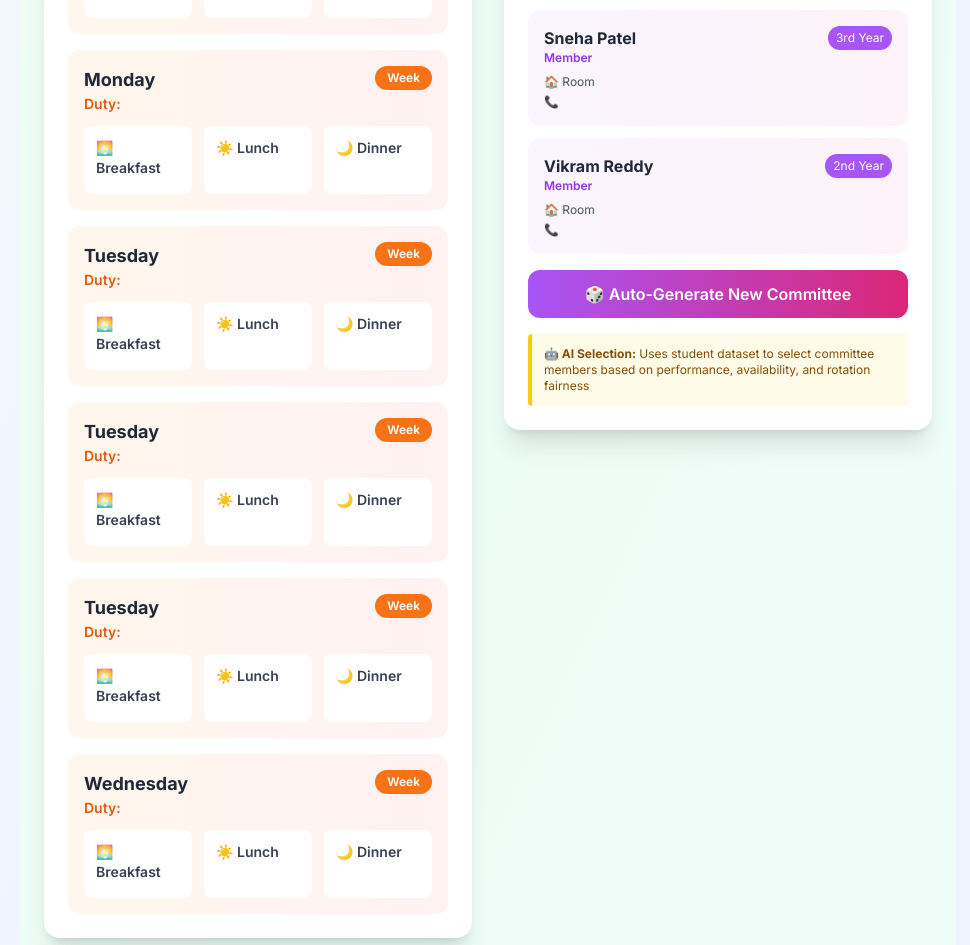
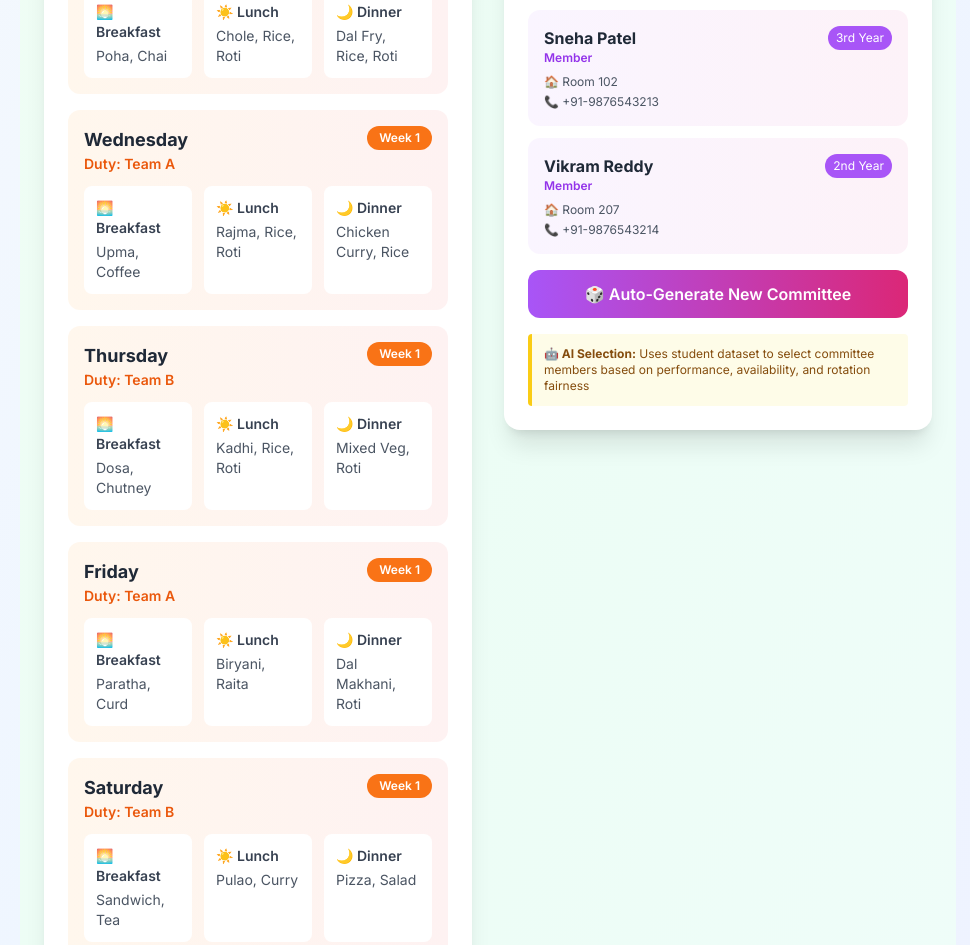
Before and after one commit to Moulendu-Chowley/HostelEase, a Next.js app: page /dashboard/mess in a window 1280 px wide. Shown: the part 867-1812 px from the top of the page, without its empty margins (292-1262 px from the left). Built offline with nearby package versions, Linux system fonts and the light colour scheme.

Commit message:
fixed error

```diff
--- a/app/dashboard/attendance/page.tsx
+++ b/app/dashboard/attendance/page.tsx
@@ -1,13 +1,13 @@
 "use client";
+import {
+  AttendanceLogTable,
+  CameraFeed,
+  PageContainer,
+  StatCard,
+} from "@/components";
 import { motion } from "framer-motion";
+import { Calendar, Clock, UserCheck, UserX } from "lucide-react";
 import { useState } from "react";
-import { UserCheck, UserX, Calendar, Clock } from "lucide-react";
-import {
-  StatCard,
-  CameraFeed,
-  AttendanceLogTable,
-  PageContainer
-} from "@/components";
 
 export default function AttendancePage() {
   const [selectedDate, setSelectedDate] = useState(
@@ -172,7 +172,7 @@ export default function AttendancePage() {
           >
             <AttendanceLogTable
               data={filteredData}
-              filter={selectedFilter}
+              selectedFilter={selectedFilter}
               onFilterChange={setSelectedFilter}
             />
           </motion.div>
--- a/app/dashboard/attendance/page_new.tsx
+++ b/app/dashboard/attendance/page_new.tsx
@@ -172,7 +172,7 @@ export default function AttendancePage() {
           >
             <AttendanceLogTable
               data={filteredData}
-              filter={selectedFilter}
+              selectedFilter={selectedFilter}
               onFilterChange={setSelectedFilter}
             />
           </motion.div>
--- a/app/dashboard/mess/page.tsx
+++ b/app/dashboard/mess/page.tsx
@@ -1,14 +1,13 @@
 "use client";
+import {
+  MessCommittee,
+  MessSchedule,
+  PageContainer,
+  StatCard,
+} from "@/components";
 import { motion } from "framer-motion";
+import { Calendar, CheckCircle, Clock, Users } from "lucide-react";
 import { useState } from "react";
-import { Users, Calendar, CheckCircle, Clock } from "lucide-react";
-import {
-  StatCard,
-  MessSchedule,
-  MessCommittee,
-  Button,
-  PageContainer
-} from "@/components";
 
 export default function MessManagementPage() {
   const [currentWeek, setCurrentWeek] = useState(0);
@@ -22,21 +21,110 @@ export default function MessManagementPage() {
   };
 
   const schedule = [
-    { day: "Monday", meal: "Breakfast", menu: "Idli, Sambar, Chutney", committee: "Team A" },
-    { day: "Monday", meal: "Lunch", menu: "Rice, Dal, Sabzi, Roti", committee: "Team A" },
-    { day: "Monday", meal: "Dinner", menu: "Chapati, Paneer, Rice", committee: "Team A" },
-    { day: "Tuesday", meal: "Breakfast", menu: "Poha, Chai", committee: "Team B" },
-    { day: "Tuesday", meal: "Lunch", menu: "Chole, Rice, Roti", committee: "Team B" },
-    { day: "Tuesday", meal: "Dinner", menu: "Dal Fry, Rice, Roti", committee: "Team B" },
-    { day: "Wednesday", meal: "Breakfast", menu: "Upma, Coffee", committee: "Team A" },
+    {
+      week: 1,
+      day: "Monday",
+      breakfast: "Idli, Sambar, Chutney",
+      lunch: "Rice, Dal, Sabzi, Roti",
+      dinner: "Chapati, Paneer, Rice",
+      duty: "Team A",
+    },
+    {
+      week: 1,
+      day: "Tuesday",
+      breakfast: "Poha, Chai",
+      lunch: "Chole, Rice, Roti",
+      dinner: "Dal Fry, Rice, Roti",
+      duty: "Team B",
+    },
+    {
+      week: 1,
+      day: "Wednesday",
+      breakfast: "Upma, Coffee",
+      lunch: "Rajma, Rice, Roti",
+      dinner: "Chicken Curry, Rice",
+      duty: "Team A",
+    },
+    {
+      week: 1,
+      day: "Thursday",
+      breakfast: "Dosa, Chutney",
+      lunch: "Kadhi, Rice, Roti",
+      dinner: "Mixed Veg, Roti",
+      duty: "Team B",
+    },
+    {
+      week: 1,
+      day: "Friday",
+      breakfast: "Paratha, Curd",
+      lunch: "Biryani, Raita",
+      dinner: "Dal Makhani, Roti",
+      duty: "Team A",
+    },
+    {
+      week: 1,
+      day: "Saturday",
+      breakfast: "Sandwich, Tea",
+      lunch: "Pulao, Curry",
+      dinner: "Pizza, Salad",
+      duty: "Team B",
+    },
+    {
+      week: 1,
+      day: "Sunday",
+      breakfast: "Puri Bhaji",
+      lunch: "Special Thali",
+      dinner: "Noodles, Manchurian",
+      duty: "Team A",
+    },
   ];
 
   const members = [
-    { id: 1, name: "Rahul Sharma", role: "Head", year: "3rd Year", rollNo: "HS2021001" },
-    { id: 2, name: "Priya Singh", role: "Deputy", year: "2nd Year", rollNo: "HS2022015" },
-    { id: 3, name: "Amit Kumar", role: "Member", year: "1st Year", rollNo: "HS2023032" },
-    { id: 4, name: "Sneha Patel", role: "Member", year: "3rd Year", rollNo: "HS2021045" },
-    { id: 5, name: "Vikram Reddy", role: "Member", year: "2nd Year", rollNo: "HS2022078" },
+    {
+      id: 1,
+      name: "Rahul Sharma",
+      role: "Head",
+      year: "3rd Year",
+      rollNo: "HS2021001",
+      room: "101",
+      contact: "+91-9876543210",
+    },
+    {
+      id: 2,
+      name: "Priya Singh",
+      role: "Deputy",
+      year: "2nd Year",
+      rollNo: "HS2022015",
+      room: "203",
+      contact: "+91-9876543211",
+    },
+    {
+      id: 3,
+      name: "Amit Kumar",
+      role: "Member",
+      year: "1st Year",
+      rollNo: "HS2023032",
+      room: "305",
+      contact: "+91-9876543212",
+    },
+    {
+      id: 4,
+      name: "Sneha Patel",
+      role: "Member",
+      year: "3rd Year",
+      rollNo: "HS2021045",
+      room: "102",
+      contact: "+91-9876543213",
+    },
+    {
+      id: 5,
+      name: "Vikram Reddy",
+      role: "Member",
+      year: "2nd Year",
+      rollNo: "HS2022078",
+      room: "207",
+      contact: "+91-9876543214",
+    },
   ];
 
   const handleGenerateCommittee = () => {
@@ -128,16 +216,21 @@ export default function MessManagementPage() {
           transition={{ delay: 0.6 }}
           className="bg-white rounded-2xl shadow-lg p-8"
         >
-          <h2 className="text-2xl font-bold text-gray-800 mb-6">System Features</h2>
+          <h2 className="text-2xl font-bold text-gray-800 mb-6">
+            System Features
+          </h2>
           <div className="grid grid-cols-1 md:grid-cols-2 gap-6">
             <div className="flex gap-4">
               <div className="w-12 h-12 bg-green-100 rounded-xl flex items-center justify-center flex-shrink-0">
                 <Calendar className="text-green-600" size={24} />
               </div>
               <div>
-                <h3 className="font-semibold text-gray-800 mb-1">Weekly Rotation</h3>
+                <h3 className="font-semibold text-gray-800 mb-1">
+                  Weekly Rotation
+                </h3>
                 <p className="text-gray-600 text-sm">
-                  Automated 7-day mess duty schedule with fair distribution across all students
+                  Automated 7-day mess duty schedule with fair distribution
+                  across all students
                 </p>
               </div>
             </div>
@@ -147,9 +240,12 @@ export default function MessManagementPage() {
                 <Users className="text-blue-600" size={24} />
               </div>
               <div>
-                <h3 className="font-semibold text-gray-800 mb-1">Committee of 5</h3>
+                <h3 className="font-semibold text-gray-800 mb-1">
+                  Committee of 5
+                </h3>
                 <p className="text-gray-600 text-sm">
-                  Auto-generated committee of 5 students selected fairly across different years
+                  Auto-generated committee of 5 students selected fairly across
+                  different years
                 </p>
               </div>
             </div>
@@ -159,9 +255,12 @@ export default function MessManagementPage() {
                 <CheckCircle className="text-purple-600" size={24} />
               </div>
               <div>
-                <h3 className="font-semibold text-gray-800 mb-1">Menu Planning</h3>
+                <h3 className="font-semibold text-gray-800 mb-1">
+                  Menu Planning
+                </h3>
                 <p className="text-gray-600 text-sm">
-                  Weekly menu planning with student feedback and dietary preferences considered
+                  Weekly menu planning with student feedback and dietary
+                  preferences considered
                 </p>
               </div>
             </div>
@@ -171,9 +270,12 @@ export default function MessManagementPage() {
                 <Clock className="text-orange-600" size={24} />
               </div>
               <div>
-                <h3 className="font-semibold text-gray-800 mb-1">Quick Resolution</h3>
+                <h3 className="font-semibold text-gray-800 mb-1">
+                  Quick Resolution
+                </h3>
                 <p className="text-gray-600 text-sm">
-                  Track and resolve mess-related complaints with average 2.5h response time
+                  Track and resolve mess-related complaints with average 2.5h
+                  response time
                 </p>
               </div>
             </div>
--- a/components/features/CameraFeed.tsx
+++ b/components/features/CameraFeed.tsx
@@ -1,4 +1,4 @@
-import { FaCamera } from "react-icons/fa";
+import { Camera } from "lucide-react";
 import Card from "../ui/Card";
 
 interface CameraFeedProps {
@@ -14,7 +14,7 @@ export default function CameraFeed({ isActive, onToggle }: CameraFeedProps) {
           <div className="text-center">
             <div className="relative">
               <div className="w-48 h-48 border-4 border-green-400 rounded-full mx-auto mb-4 flex items-center justify-center animate-pulse">
-                <FaCamera className="text-6xl text-green-400" />
+                <Camera className="h-16 w-16 text-green-400" />
               </div>
               <div className="absolute top-0 left-1/2 transform -translate-x-1/2 w-56 h-56 border-4 border-blue-400 rounded-full animate-ping opacity-20"></div>
             </div>
@@ -23,7 +23,7 @@ export default function CameraFeed({ isActive, onToggle }: CameraFeedProps) {
           </div>
         ) : (
           <div className="text-center text-white">
-            <FaCamera className="text-6xl mb-4 mx-auto opacity-50" />
+            <Camera className="h-16 w-16 mb-4 mx-auto opacity-50" />
             <p className="text-lg">Camera Feed</p>
             <p className="text-sm opacity-70">Click button to start</p>
           </div>
--- a/components/features/FacialRecognition.tsx
+++ b/components/features/FacialRecognition.tsx
@@ -1,5 +1,5 @@
+import { Camera } from "lucide-react";
 import React from "react";
-import { FaCamera } from "react-icons/fa";
 
 interface CameraFeedProps {
   isActive: boolean;
@@ -13,7 +13,7 @@ export const CameraFeed: React.FC<CameraFeedProps> = ({
   return (
     <div className="bg-white rounded-2xl shadow-xl p-6">
       <h2 className="text-2xl font-bold mb-4 flex items-center gap-2">
-        <FaCamera className="text-blue-600" />
+        <Camera className="h-6 w-6 text-blue-600" />
         Facial Recognition
       </h2>
 
@@ -24,7 +24,7 @@ export const CameraFeed: React.FC<CameraFeedProps> = ({
             <div className="text-center">
               <div className="relative">
                 <div className="w-48 h-48 border-4 border-green-400 rounded-full mx-auto mb-4 flex items-center justify-center animate-pulse">
-                  <FaCamera className="text-6xl text-green-400" />
+                  <Camera className="h-16 w-16 text-green-400" />
                 </div>
                 <div className="absolute top-0 left-1/2 transform -translate-x-1/2 w-56 h-56 border-4 border-blue-400 rounded-full animate-ping opacity-20"></div>
               </div>
@@ -33,7 +33,7 @@ export const CameraFeed: React.FC<CameraFeedProps> = ({
             </div>
           ) : (
             <div className="text-center text-white">
-              <FaCamera className="text-6xl mb-4 mx-auto opacity-50" />
+              <Camera className="h-16 w-16 mb-4 mx-auto opacity-50" />
               <p className="text-lg">Camera Feed</p>
               <p className="text-sm opacity-70">Click button to start</p>
             </div>
--- a/components/layout/Header.tsx
+++ b/components/layout/Header.tsx
@@ -1,5 +1,5 @@
+import { Bell, Menu, Search, User } from "lucide-react";
 import React from "react";
-import { FaBars, FaBell, FaSearch, FaUser } from "react-icons/fa";
 
 interface HeaderProps {
   title: string;
@@ -21,7 +21,7 @@ export const Header: React.FC<HeaderProps> = ({
             onClick={onMenuClick}
             className="lg:hidden text-gray-600 hover:text-gray-800 transition"
           >
-            <FaBars className="text-2xl" />
+            <Menu className="h-6 w-6" />
           </button>
           <div>
             <h1 className="text-2xl font-bold text-gray-800">{title}</h1>
@@ -33,7 +33,7 @@ export const Header: React.FC<HeaderProps> = ({
         <div className="flex items-center gap-4">
           {/* Search */}
           <div className="hidden md:flex items-center bg-gray-100 rounded-lg px-4 py-2">
-            <FaSearch className="text-gray-400 mr-2" />
+            <Search className="h-4 w-4 text-gray-400 mr-2" />
             <input
               type="text"
               placeholder="Search..."
@@ -43,7 +43,7 @@ export const Header: React.FC<HeaderProps> = ({
 
           {/* Notifications */}
           <button className="relative text-gray-600 hover:text-gray-800 transition">
-            <FaBell className="text-xl" />
+            <Bell className="h-5 w-5" />
             <span className="absolute -top-1 -right-1 bg-red-500 text-white text-xs rounded-full w-5 h-5 flex items-center justify-center">
               3
             </span>
@@ -52,7 +52,7 @@ export const Header: React.FC<HeaderProps> = ({
           {/* Profile */}
           <button className="flex items-center gap-2 hover:bg-gray-100 rounded-lg px-3 py-2 transition">
             <div className="w-8 h-8 bg-gradient-to-br from-blue-500 to-purple-600 rounded-full flex items-center justify-center text-white">
-              <FaUser className="text-sm" />
+              <User className="h-4 w-4" />
             </div>
             <span className="hidden md:block font-semibold text-gray-700">
               Admin
--- a/components/shared/DataControls.tsx
+++ b/components/shared/DataControls.tsx
@@ -1,5 +1,5 @@
+import { Download, FileSpreadsheet, FileText } from "lucide-react";
 import React from "react";
-import { FaDownload, FaFileCsv, FaFileExport, FaFilePdf } from "react-icons/fa";
 
 interface ExportButtonProps {
   onExportPDF?: () => void;
@@ -20,7 +20,7 @@ export const ExportButton: React.FC<ExportButtonProps> = ({
         onClick={() => setIsOpen(!isOpen)}
         className="bg-green-500 text-white px-4 py-2 rounded-lg hover:bg-green-600 transition flex items-center gap-2"
       >
-        <FaDownload /> Export
+        <Download className="h-4 w-4" /> Export
       </button>
 
       {isOpen && (
@@ -33,7 +33,7 @@ export const ExportButton: React.FC<ExportButtonProps> = ({
               }}
               className="w-full px-4 py-2 hover:bg-gray-100 flex items-center gap-2 text-gray-700"
             >
-              <FaFilePdf className="text-red-500" /> Export PDF
+              <FileText className="h-4 w-4 text-red-500" /> Export PDF
             </button>
           )}
           {onExportCSV && (
@@ -44,7 +44,7 @@ export const ExportButton: React.FC<ExportButtonProps> = ({
               }}
               className="w-full px-4 py-2 hover:bg-gray-100 flex items-center gap-2 text-gray-700"
             >
-              <FaFileCsv className="text-green-500" /> Export CSV
+              <FileText className="h-4 w-4 text-green-500" /> Export CSV
             </button>
           )}
           {onExportExcel && (
@@ -55,7 +55,7 @@ export const ExportButton: React.FC<ExportButtonProps> = ({
               }}
               className="w-full px-4 py-2 hover:bg-gray-100 flex items-center gap-2 text-gray-700"
             >
-              <FaFileExport className="text-blue-500" /> Export Excel
+              <FileSpreadsheet className="h-4 w-4 text-blue-500" /> Export Excel
             </button>
           )}
         </div>
```
Also changed, not shown: package.json (+5 -5 lines), 1 other file (tests, documents, lock files or other folders).
